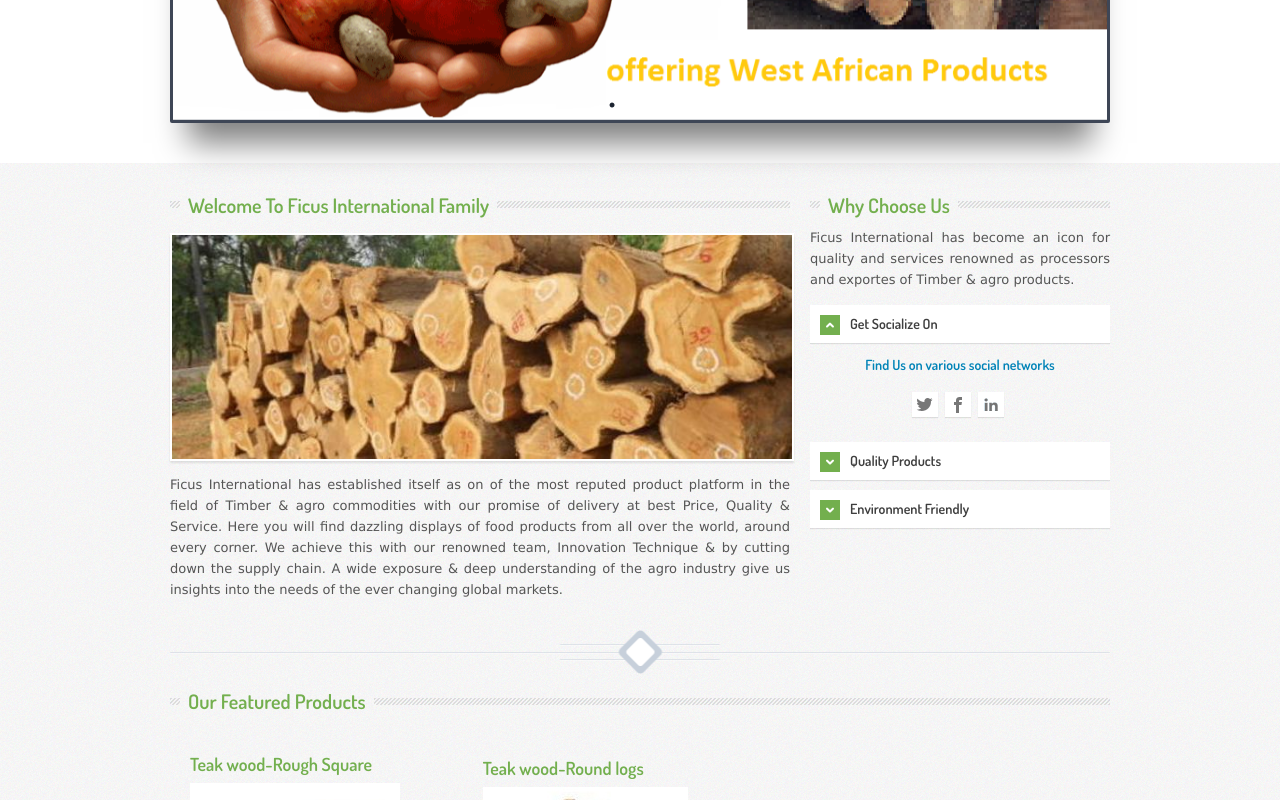
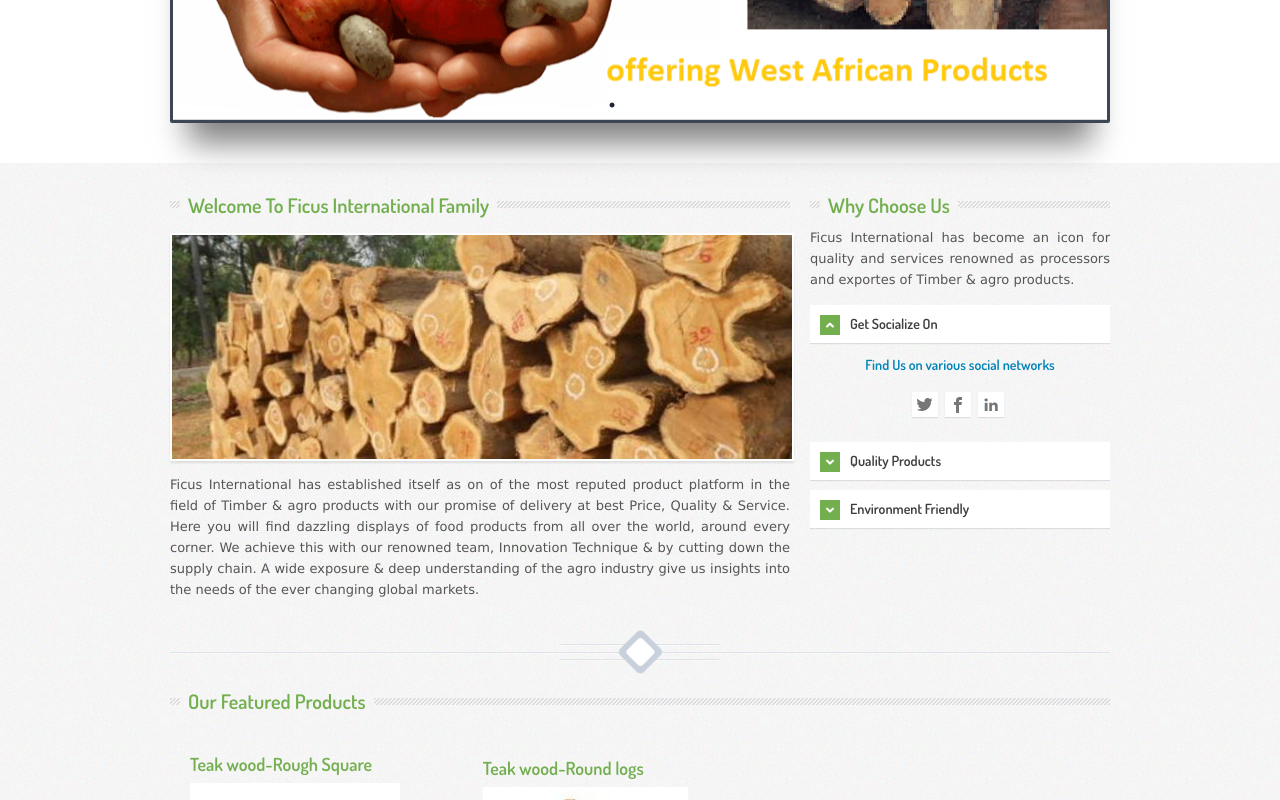
Before and after one commit to anup79/fiinter, a plain HTML site: page index.html in a window 1280 px wide. Shown: the part 380-1180 px from the top of the page. Drawn offline with Linux system fonts and the light colour scheme.

Commit message:
Update index.html

```diff
--- a/index.html
+++ b/index.html
@@ -169,7 +169,7 @@ function googleTranslateElementInit() {
                     </h2>
                     <p><img class="imgalg-left" alt="" src="images/about-us.jpg"></p>
                      <p align="justify"  >Ficus International has established itself as on of the most reputed product platform in the field
-                        of Timber & agro commodities with our promise of delivery at best Price, Quality & Service. Here you will find
+                        of Timber & agro products with our promise of delivery at best Price, Quality & Service. Here you will find
                         dazzling displays of food products from all over the world, around every corner. We achieve this with our
                         renowned team, Innovation Technique & by cutting down the supply chain. A wide exposure & deep understanding
                          of the agro industry give us insights into the needs of the ever changing global markets.</p>
```
